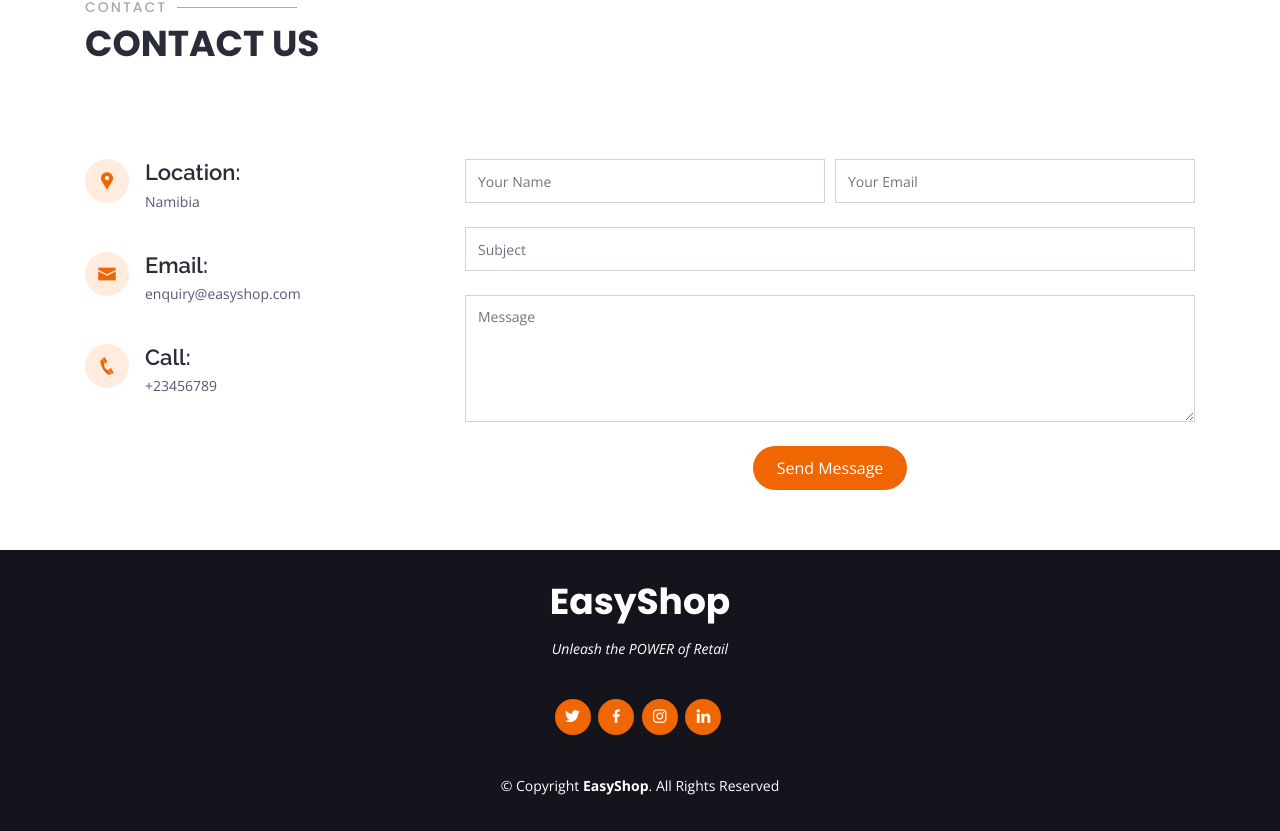
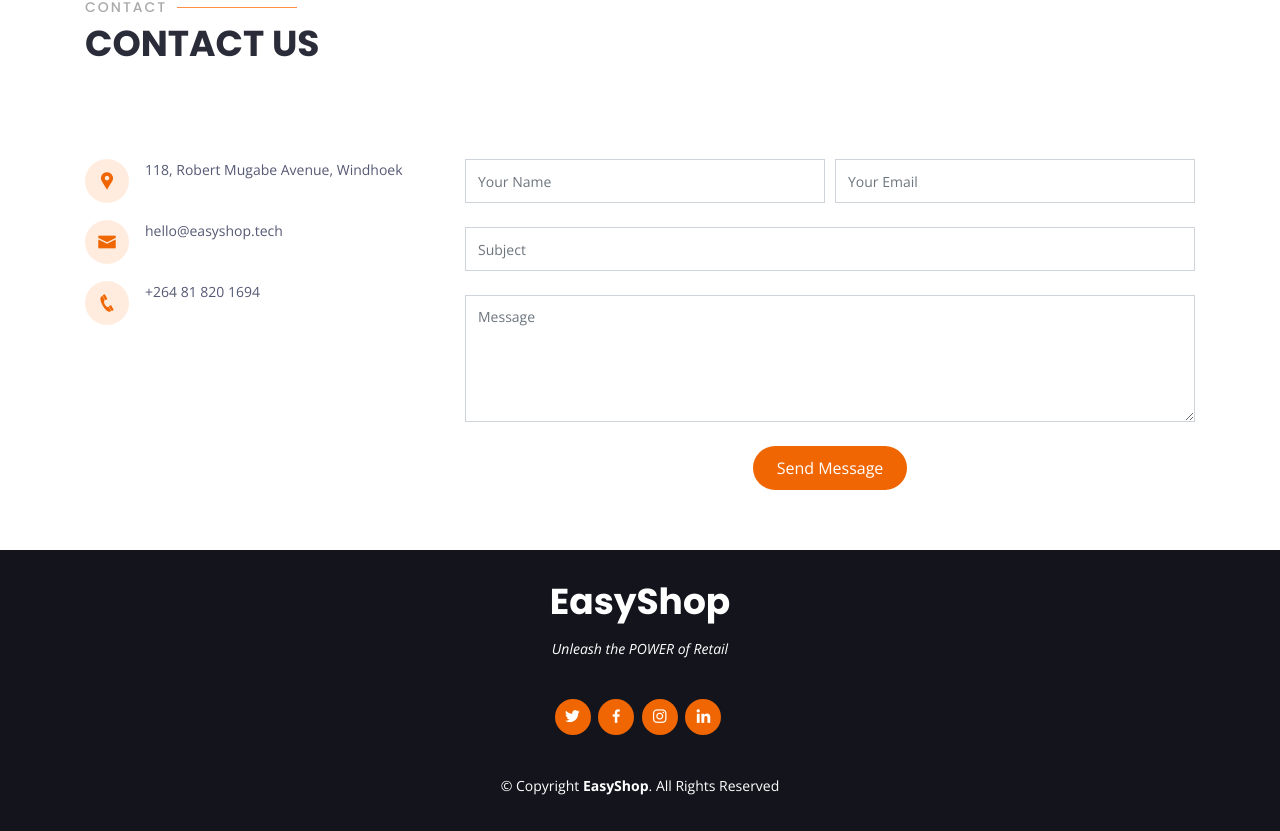
Before and after one commit to EasyShop-Tech/EasyShop-Tech.github.io, a plain HTML site: page index.html in a window 1280 px wide. Shown: the part 4130-4961 px from the top of the page. Drawn offline with nearby package versions, Linux system fonts and the light colour scheme.

Commit message:
updated contacts|address

```diff
--- a/index.html
+++ b/index.html
@@ -504,21 +504,24 @@
             <div class="info">
               <div class="address">
                 <i class="icofont-google-map"></i>
-                <h4>Location:</h4>
-                <p>Namibia</p>
+                <p>118, Robert Mugabe Avenue, Windhoek</p>
+
               </div>
 
               <div class="email">
                 <i class="icofont-envelope"></i>
-                <h4>Email:</h4>
-                <p>enquiry@easyshop.com</p>
+                <p>hello@easyshop.tech
+                </p>
               </div>
 
               <div class="phone">
                 <i class="icofont-phone"></i>
-                <h4>Call:</h4>
-                <p>+23456789</p>
+
+                <p>+264 81 820 1694</p>
+
               </div>
+
+
 
             </div>
 
```
